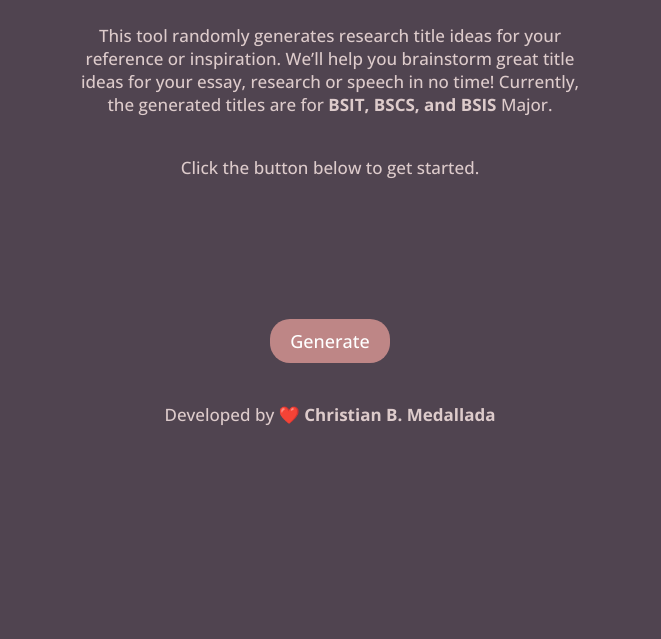
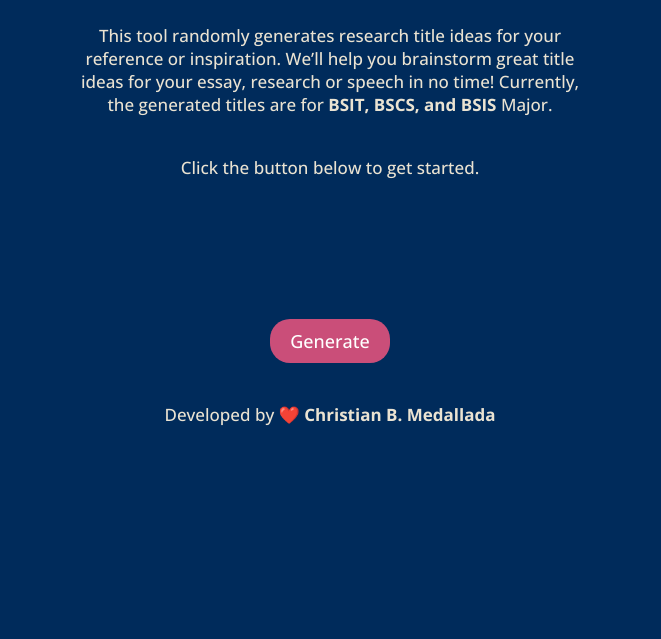
Before and after one commit to TianMeds/Capstone-Generator, a plain HTML site: page index.html in a window 1280 px wide. Shown: the part 161-800 px from the top of the page, without its empty margins (310-971 px from the left). Drawn offline with nearby package versions, Linux system fonts and the light colour scheme; a web font is replaced by a local one.

Commit message:
Update style.css
Change the Color of My  Website

```diff
--- a/style.css
+++ b/style.css
@@ -3,22 +3,22 @@
 	margin: 0;
 }
 body{
-	background-color: #504450;
+	background-color: #002B5B;
 }
 h1{
 	font-family: open sans;
 	font-weight: 700;
-	color: #ebd1d1;
+	color: #8FE3CF;
 	text-align: center;
 	font-size: 3em;
 	margin-top: 10vh;
 }
 strong{
-	color: #ebd1d1;
+	color: #54BAB9;
 }
 h2{
 	font-family: open sans;
-	color:#ddcbcb;
+	color:#EAE3D2;
 	text-align: center;
 	font-weight: normal;
 	font-size: 17px;
@@ -47,7 +47,7 @@ h3{
 }
 button{
 	padding: 10px;
-	background-color: #be8686;
+	background-color: #CA4E79;
 	color: #fff;
 	font-family: open sans;
 	font-size: 18px;
```
